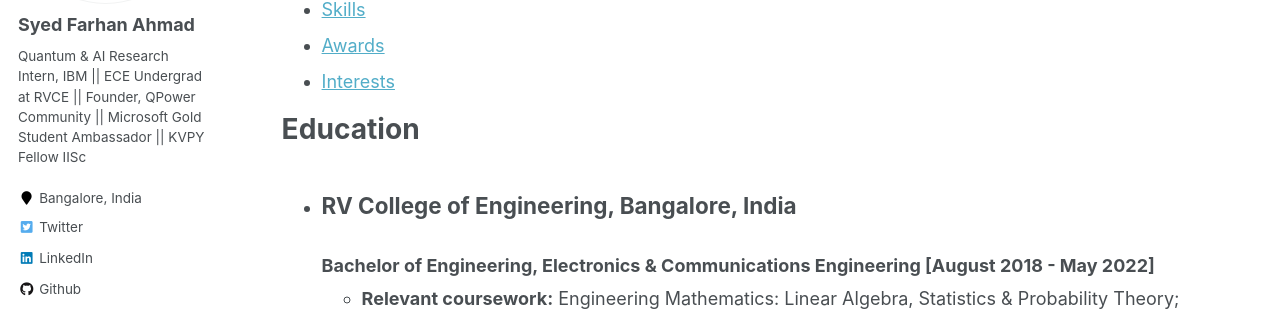
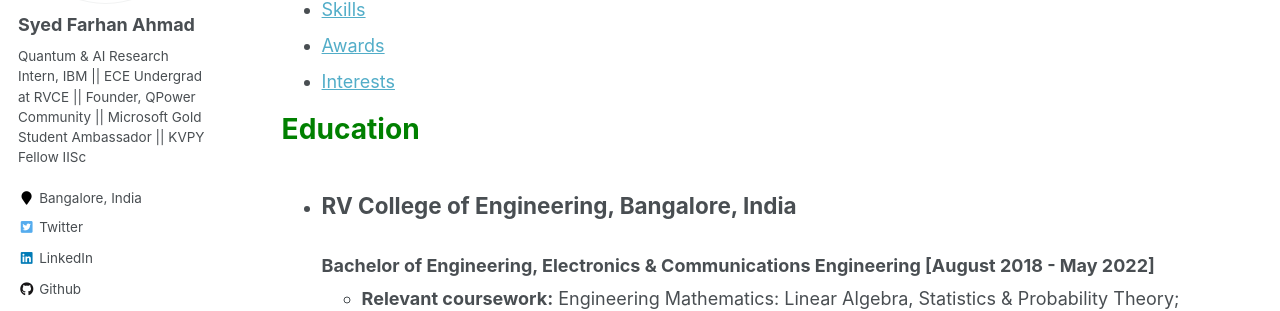
Before and after one commit to born-2learn/born-2learn.github.io, a Jekyll site: the page built from _pages/cv.md, in a window 1280 px wide. Shown: the part 288-599 px from the top of the page. Built offline with Jekyll 4.4.1, drawn with Linux system fonts in a browser that asks for light colours.

```diff
--- a/_pages/cv.md
+++ b/_pages/cv.md
@@ -19,7 +19,7 @@ Index
 - [Interests](#interests)
 
 
-Education
+<span style="color:green">Education</span>
 =======
 
 - ## RV College of Engineering, Bangalore, India
```
